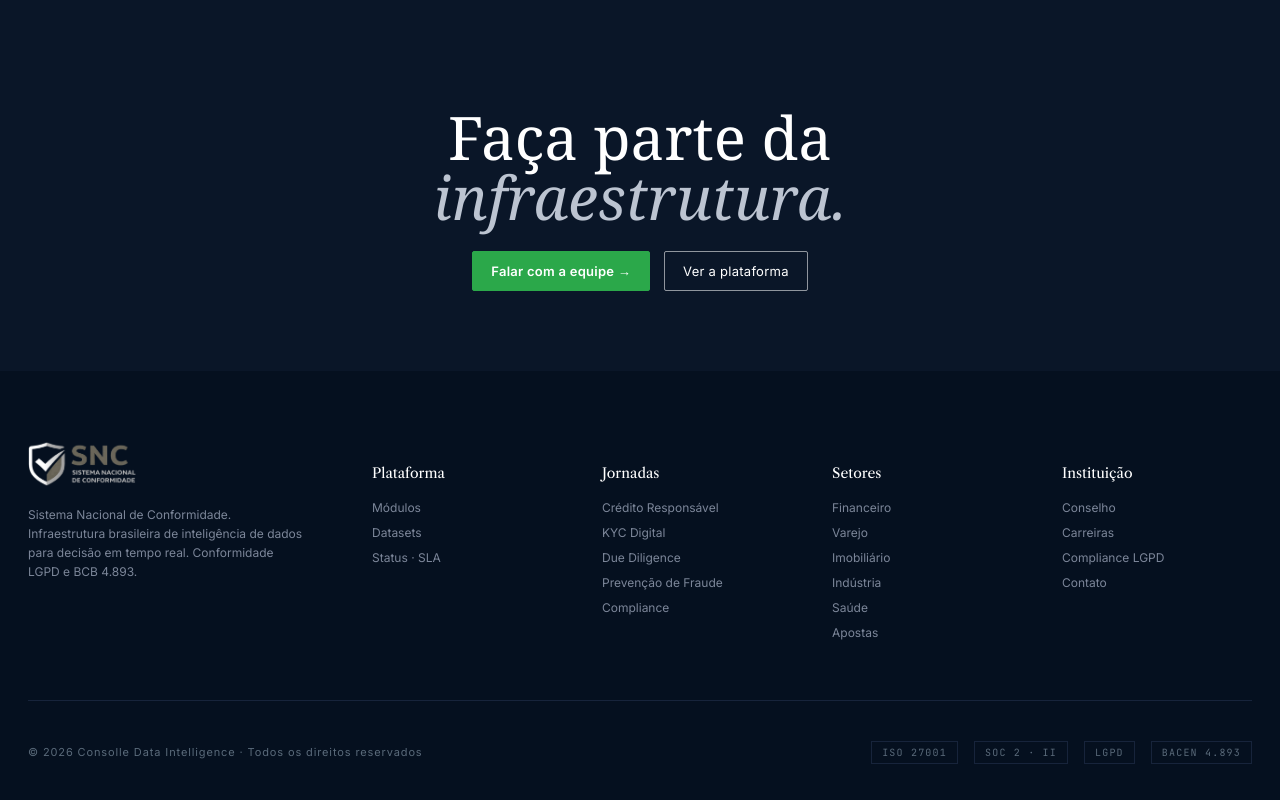
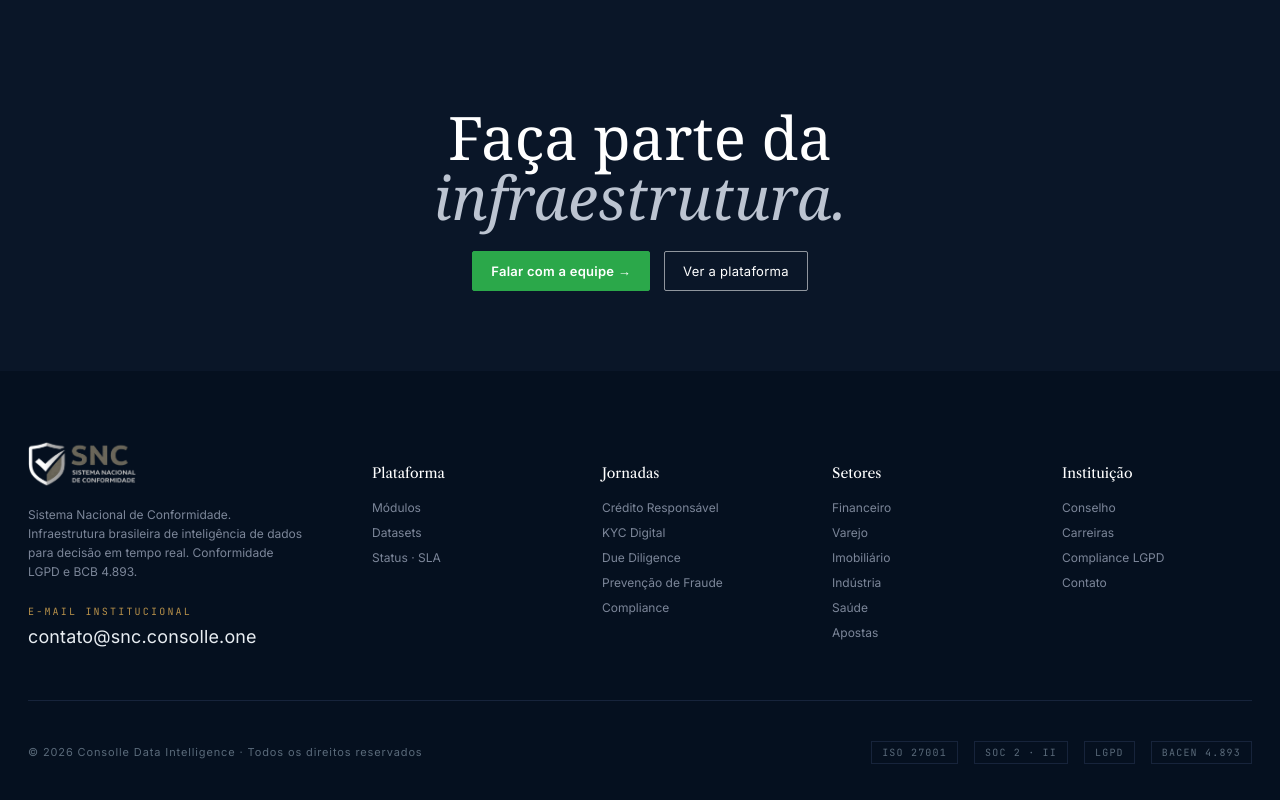
Before and after one commit to ctoutbank/snc-site, a Next.js app: page /sobre in a window 1280 px wide. Shown: the part 4279-5079 px from the top of the page. Built offline with nearby package versions, Linux system fonts and the light colour scheme.

Commit message:
feat: footer com email institucional estilizado, email atualizado para contato@snc.consolle.one e opção Parcerias no formulário

```diff
--- a/src/app/contato/page.tsx
+++ b/src/app/contato/page.tsx
@@ -39,7 +39,7 @@ export default function ContatoPage() {
                   },
                   {
                     label: 'E-mail institucional',
-                    value: 'institucional@snc.consolle.one',
+                    value: 'contato@snc.consolle.one',
                   },
                 ].map((item) => (
                   <div key={item.label}>
--- a/src/components/contact-form.tsx
+++ b/src/components/contact-form.tsx
@@ -15,6 +15,7 @@ const NATURES = [
   'Saúde / Planos',
   'Apostas reguladas',
   'Governo / Órgão público',
+  'Parcerias',
   'Outro',
 ];
 
--- a/src/components/site-footer.tsx
+++ b/src/components/site-footer.tsx
@@ -9,6 +9,38 @@ export function SiteFooter() {
           <div className="brand">
             <img src="/snc-logo.png" alt="SNC" />
             <p>Sistema Nacional de Conformidade. Infraestrutura brasileira de inteligência de dados para decisão em tempo real. Conformidade LGPD e BCB 4.893.</p>
+
+            {/* E-mail institucional — estilo monospace brass + email branco */}
+            <div style={{ marginTop: 24 }}>
+              <div style={{
+                fontFamily: "'JetBrains Mono', monospace",
+                fontSize: 10,
+                color: 'var(--snc-brass)',
+                letterSpacing: '.22em',
+                textTransform: 'uppercase',
+                marginBottom: 6,
+              }}>
+                E-mail institucional
+              </div>
+              <a
+                href="mailto:contato@snc.consolle.one"
+                style={{
+                  fontFamily: "'Inter', 'JetBrains Mono', sans-serif",
+                  fontSize: 'clamp(15px,1.4vw,19px)',
+                  color: '#e8edf2',
+                  letterSpacing: '0.01em',
+                  textDecoration: 'none',
+                  display: 'block',
+                  fontWeight: 400,
+                  lineHeight: 1.4,
+                  transition: 'color .2s',
+                }}
+                onMouseEnter={(e) => (e.currentTarget.style.color = 'var(--snc-brass)')}
+                onMouseLeave={(e) => (e.currentTarget.style.color = '#e8edf2')}
+              >
+                contato@snc.consolle.one
+              </a>
+            </div>
           </div>
           <div className="snc-foot-col">
             <h5>Plataforma</h5>
```
